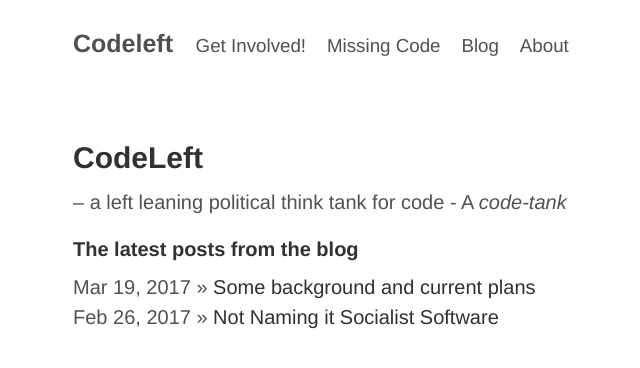
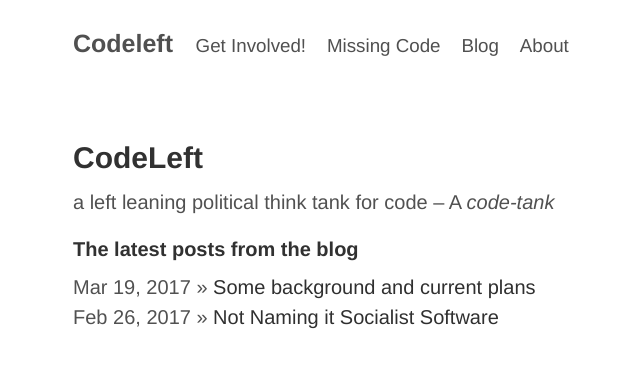
Before and after one commit to johhoi/codeleft, a Jekyll site: the page built from index.md, in a window 1280 px wide. Shown: the top 368 px of the page, without its empty margins (187-827 px from the left). Built offline with Jekyll 4.4.1, drawn with Linux system fonts in a browser that asks for light colours.

```diff
--- a/index.md
+++ b/index.md
@@ -4,7 +4,7 @@ title: Codeleft
 ---
 
 ## CodeLeft
--- a left leaning political think tank for code - A _code-tank_
+a left leaning political think tank for code -- A _code-tank_
 
 
 
```
